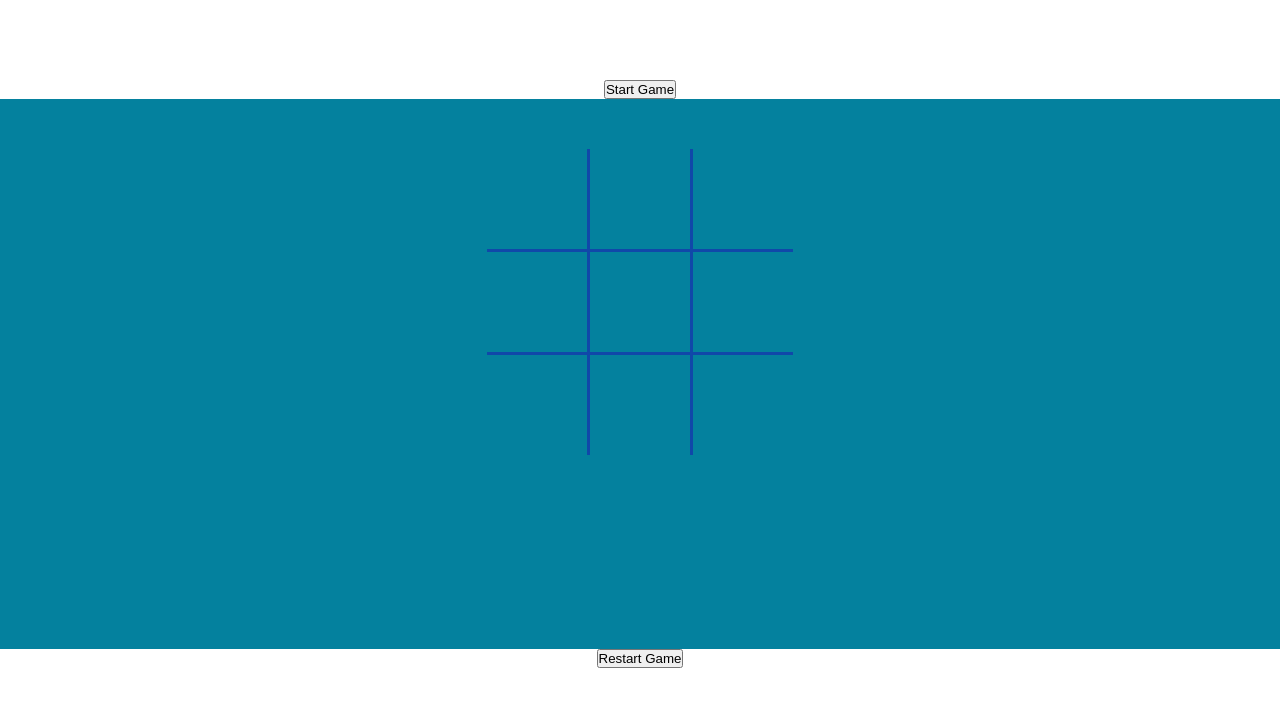
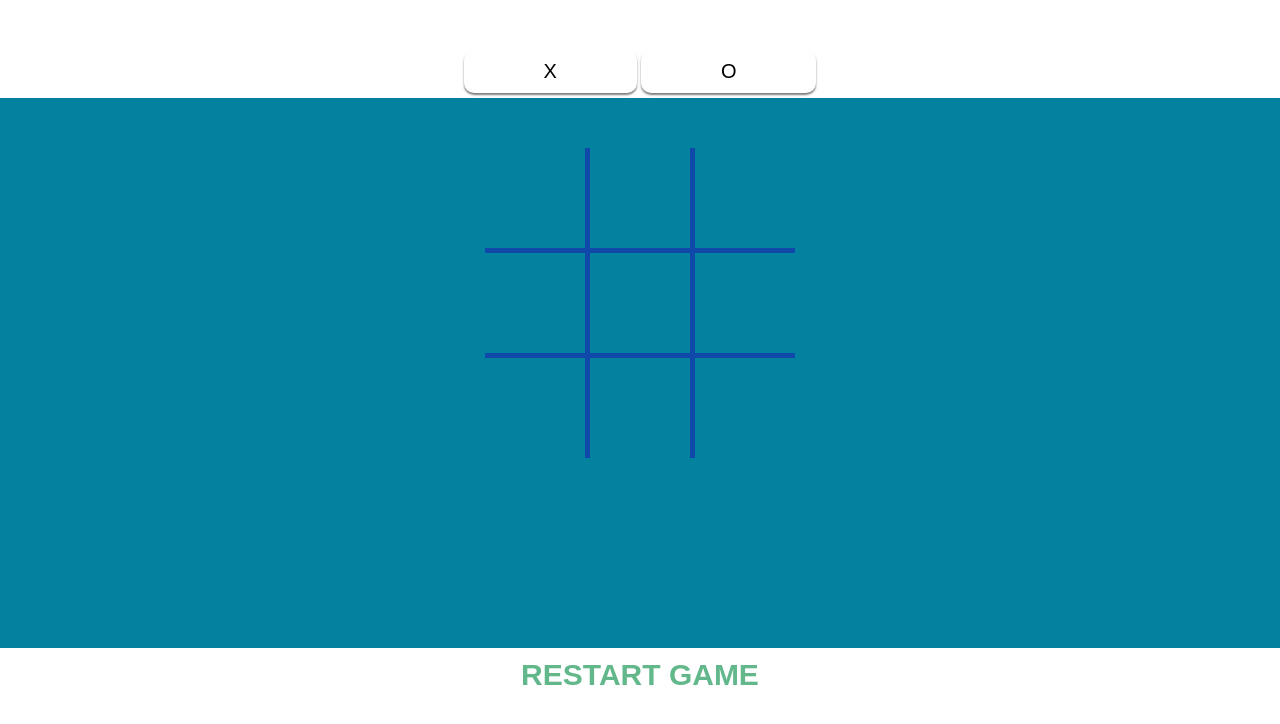
Before and after one commit to frostyx-vk/tic-tac-toe-game, a plain HTML site: page index.html in a window 1280 px wide. Drawn offline with Linux system fonts and the light colour scheme.

Commit message:
change: - add button__start in html; - add class button; - add js function refresh page.

```diff
--- a/index.html
+++ b/index.html
@@ -17,7 +17,8 @@
 
     <div class="mainpage">
         <div class="start">
-            <button>Start Game</button>
+            <button class="button__start" onclick="select" type="button">X</button>
+            <button class="button__start" onclick="select" type="button">O</button>
         </div>
         <div class="background">
             <div class="container">
@@ -42,7 +43,7 @@
             </div>
         </div>
         <div class="restart">
-            <button>Restart Game</button>
+            <button class="button__restart" type="button" onClick="refreshPage()">RESTART GAME</button>
         </div>
     </div>
 
--- a/script.js
+++ b/script.js
@@ -1,5 +1,6 @@
 `use strict`
 
+// сделана закраска блоков
 const blockForMouse = document.querySelector('.square');
 blockForMouse.addEventListener(`mouseover`, function (event) {
     let target = event.target.closest(".square_1, .square_2, .square_3, .square_4, .square_5, .square_6, .square_7, .square_8, .square_9");
@@ -12,13 +13,21 @@ blockForMouse.addEventListener(`mouseout`, function (event) {
     target.style.cssText = ``;
 });
 
-
-const block = [
+const defaultGameState = [
     [null, null, null],
     [null, null, null],
     [null, null, null],
 ]
 
+// создан массив по аналогии поля 3 на 3
+let gameState = deepCopyArray(defaultGameState);
+
+// преведен массив к строке и из строки получен новый массив без ссылок
+function deepCopyArray(array) {
+    return JSON.parse(JSON.stringify(array))
+}
+
+// сделана синхронизация массива и дивов
 function render() {
     const cells = blockForMouse.querySelectorAll('[data-x][data-y]');
 
@@ -27,7 +36,7 @@ function render() {
     for (const cell of cells) {
         const x = +cell.dataset['x']; // 0
         const y = +cell.dataset['y']; // 0
-        const value = block[x][y]; // block[0][0]
+        const value = gameState[x][y]; // block[0][0]
 
         cell.innerHTML = value;
     }
@@ -35,22 +44,14 @@ function render() {
 
 render();
 
-
-// for (let i = 0; i < block.length, i++) {
-//     let blockIn = block[i]
-//     for (let k = 0; k < blockIn.length; i++)
-//     console.log(blockIn[blockIn])
-// }
-
-
-
+// условие проставления данных
 let prevValue = 'o';
 
 blockForMouse.addEventListener('click', (e) => {
     const x = +e.target.dataset['x'];
     const y = +e.target.dataset['y'];
 
-    if (block[x][y] !== null) return;
+    if (gameState[x][y] !== null) return;
 
     if (prevValue === 'o') {
         prevValue = 'x';
@@ -58,15 +59,13 @@ blockForMouse.addEventListener('click', (e) => {
         prevValue = 'o';
     }
 
-    block[x][y] = prevValue;
+    gameState[x][y] = prevValue;
 
     render();
 })
 
-
-
-
-// const myClick = document.querySelector('.square_1');
-// myClick.onclick = function() {
-//     prompt('X или 0 ?');
-//   };
+// на кнопку рестарт навешанo действие приведения в дефоолтному состоянию поля игры
+function refreshPage() {
+    gameState = deepCopyArray(defaultGameState);
+    render();
+}
--- a/style.css
+++ b/style.css
@@ -4,7 +4,7 @@
 }
 
 .head {
-    height: 80px;
+    height: 50px;
 }
 
 .mainpage {
@@ -17,7 +17,24 @@
 
 .start {
     text-align: center;
+    margin-bottom: 5px;
+}
 
+.button__start {
+    background-color: white;
+    border: none;
+    border-radius: 10px;
+    box-shadow: 0px 2px 2px 0px rgba(0, 0, 0, 0.5);
+    color: black;
+    padding: 10px 80px;
+    text-align: center;
+    text-decoration: none;
+    display: inline-block;
+    font-size: 20px;
+}
+
+.button__start:hover {
+    border-bottom: 2px solid #63b88b;
 }
 
 .container {
@@ -39,19 +56,19 @@
 .square_1 {
     width: 100px;
     height: 100px;
-    border-bottom: 3px solid #1048A9;
+    border-bottom: 5px solid #1048A9;
 }
 .square_2 {
     width: 100px;
     height: 100px;
-    border-left: 3px solid #1048A9;
-    border-right: 3px solid #1048A9;
-    border-bottom: 3px solid #1048A9;
+    border-left: 5px solid #1048A9;
+    border-right: 5px solid #1048A9;
+    border-bottom: 5px solid #1048A9;
 }
 .square_3 {
     width: 100px;
     height: 100px;
-    border-bottom: 3px solid #1048A9;
+    border-bottom: 5px solid #1048A9;
 }
 .square_line2 {
     display: flex;
@@ -60,19 +77,19 @@
 .square_4 {
     width: 100px;
     height: 100px;
-    border-bottom: 3px solid #1048A9;
+    border-bottom: 5px solid #1048A9;
 }
 .square_5 {
     width: 100px;
     height: 100px;
-    border-left: 3px solid #1048A9;
-    border-right: 3px solid #1048A9;
-    border-bottom: 3px solid #1048A9;
+    border-left: 5px solid #1048A9;
+    border-right: 5px solid #1048A9;
+    border-bottom: 5px solid #1048A9;
 }
 .square_6 {
     width: 100px;
     height: 100px;
-    border-bottom: 3px solid #1048A9;
+    border-bottom: 5px solid #1048A9;
 }
 .square_line3 {
     display: flex;
@@ -85,8 +102,8 @@
 .square_8 {
     width: 100px;
     height: 100px;
-    border-left: 3px solid #1048A9;
-    border-right: 3px solid #1048A9;
+    border-left: 5px solid #1048A9;
+    border-right: 5px solid #1048A9;
 }
 .square_9 {
     width: 100px;
@@ -96,3 +113,13 @@
 .restart {
     text-align: center;
 }
+
+.button__restart {
+    background-color: white;
+    border: none;
+    color: #63b88b;
+    text-decoration: none;
+    font-size: 30px;
+    padding-top: 10px;
+    font-weight: 700;
+}
```
